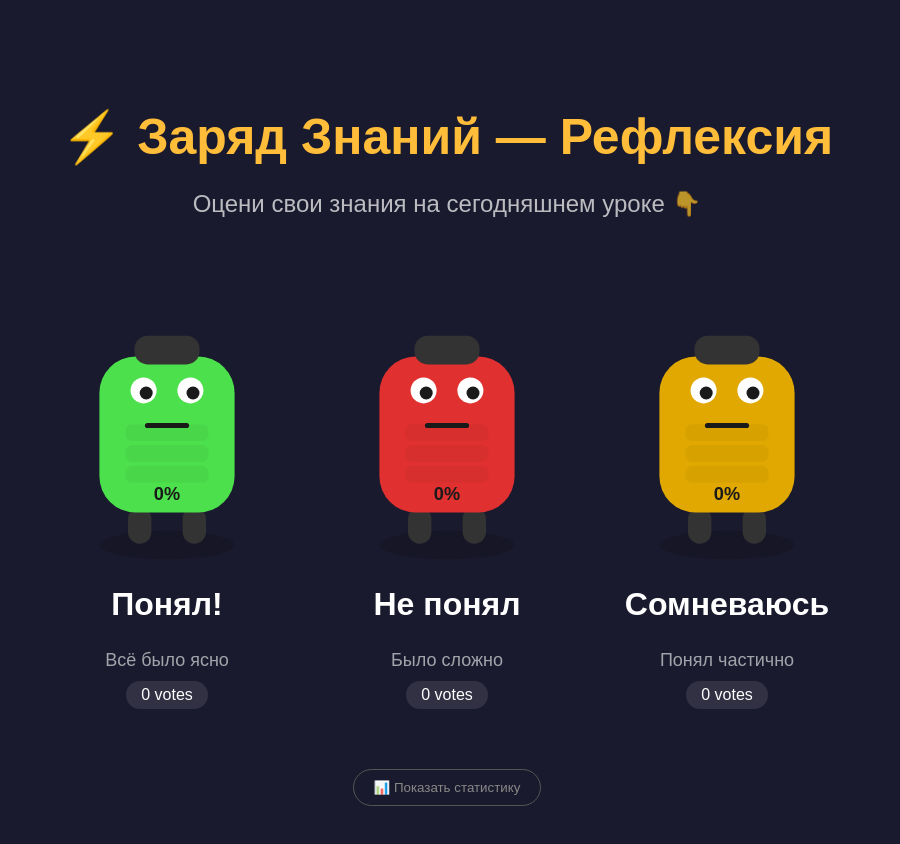
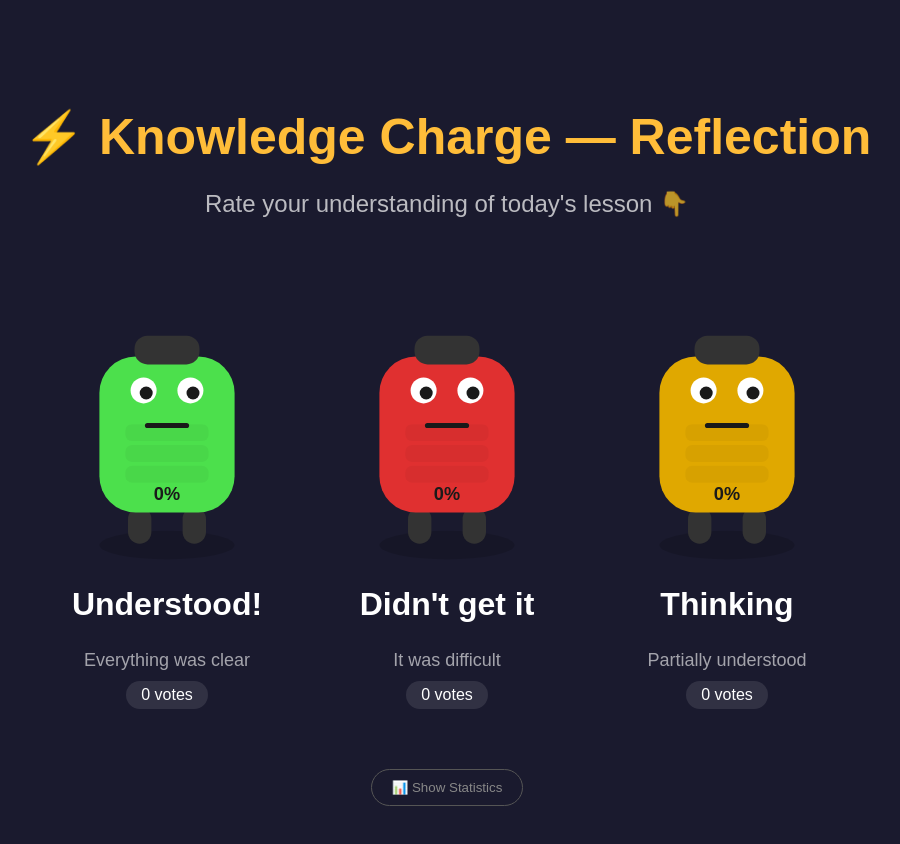
Before and after one commit to JamshidT-s/bilim-zaryadi-en, a React (Vite) app: page / in a window 1280 px wide. Shown: the top 844 px of the page, without its empty margins (193-1093 px from the left). Built offline with nearby package versions, Linux system fonts and the light colour scheme; no server answers; the database is empty.

Commit message:
tilni inglizchaga o'zgartirdim

```diff
--- a/src/App.jsx
+++ b/src/App.jsx
@@ -10,7 +10,7 @@ import {
 } from "firebase/firestore";
 
 // ─── 1. TILNI TANLASH (Rus tili: "ru", Ingliz tili: "en") ───────────────
-const LANG = "ru";
+const LANG = "en";
 // ─────────────────────────────────────────────────────────────────────
 
 const DICTIONARY = {
```
